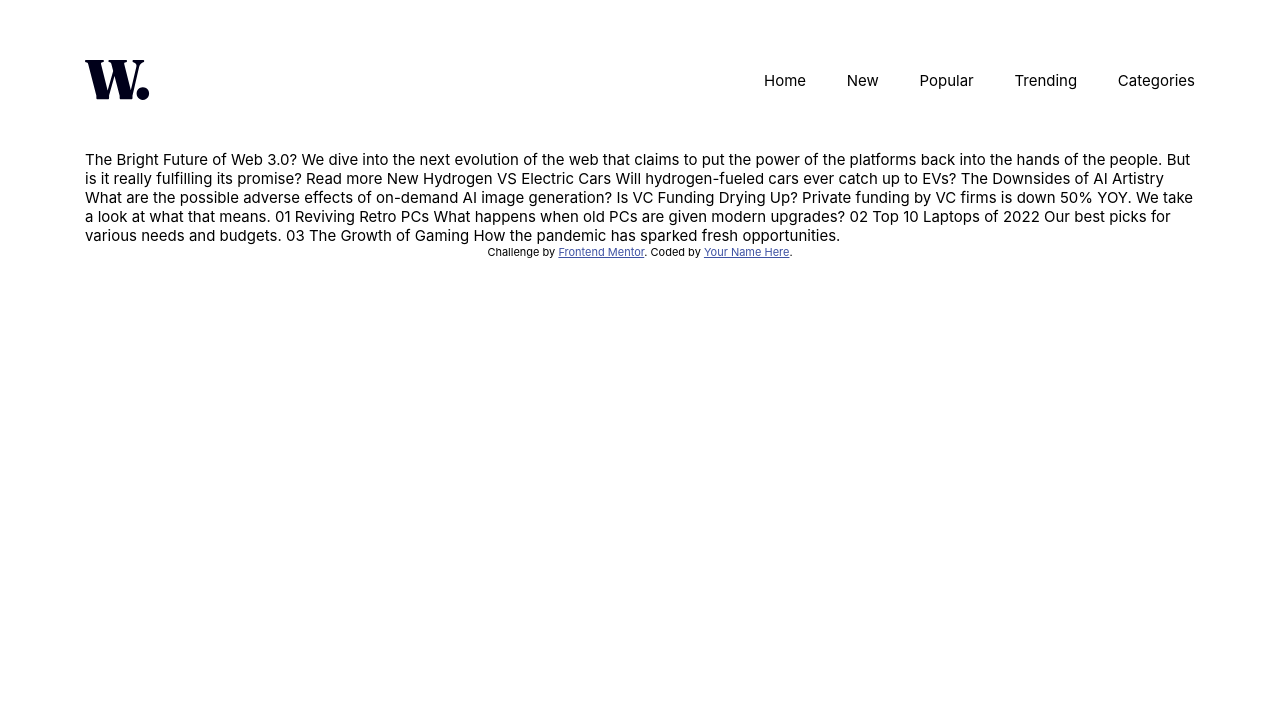
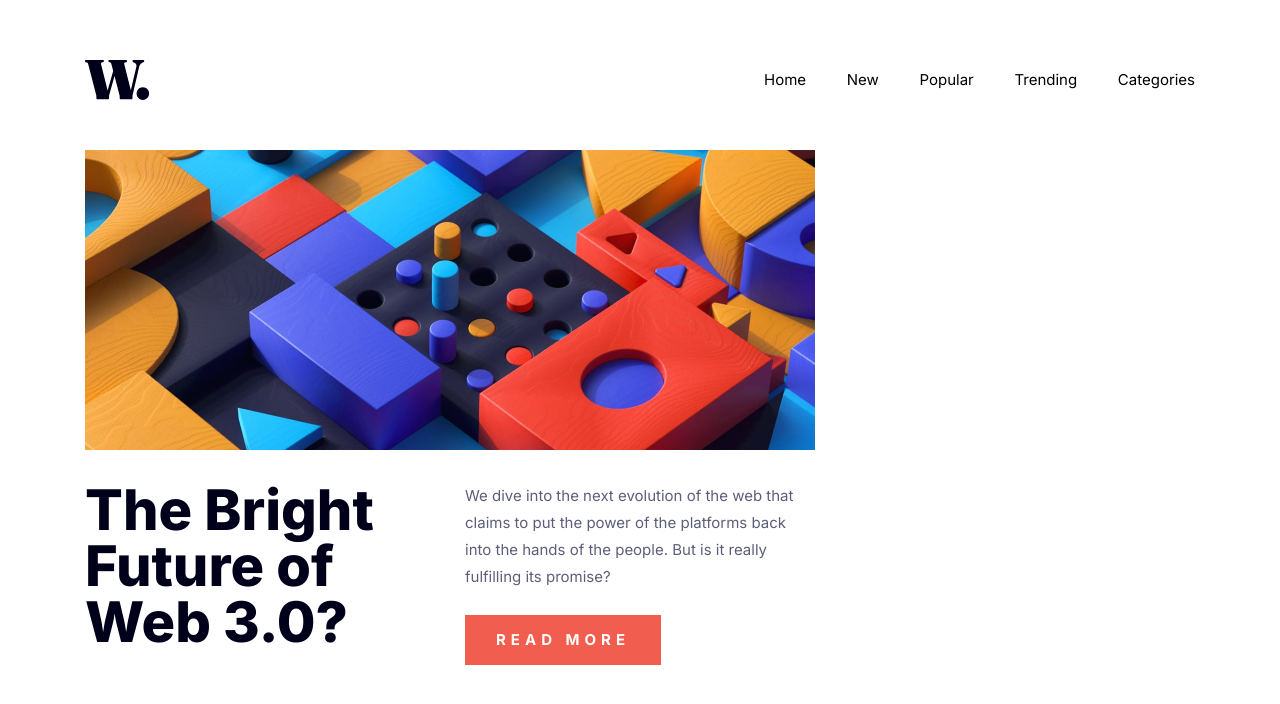
Before and after one commit to LiVinson/news-homepage-main, a website: page index.html in a window 1280 px wide. Drawn offline with Linux system fonts and the light colour scheme.

Commit message:
added featured story component

```diff
--- a/index.html
+++ b/index.html
@@ -42,7 +42,22 @@
   </nav>
   <main>
     <section>
-      <div class="featured">
+      <div class="featured-story">
+        <picture class="featured-story__image">
+          <source srcset="./assets/images/image-web-3-desktop.jpg" media="(min-width:375px)"  width="730">
+          <img src="./assets/images/image-web-3-desktop.jpg" alt="3d abstract of shapes">
+        </picture>
+
+        <div class="featured-story__content">
+          <h1 class="featured-story__title">The Bright Future of Web 3.0?</h1>
+          <div class="featured-story__wrapper">
+            <p class="featured-story__summary">We dive into the next evolution of the web that claims to put the power of the platforms back into the hands of the people.
+              But is it really fulfilling its promise?</p>
+            <a href="#" class="featured-story__cta">Read more</a>
+
+          </div>
+
+        </div>
 
       </div>
       <div class="new">
@@ -63,12 +78,11 @@
   </main>
 
 
-  The Bright Future of Web 3.0?
 
-  We dive into the next evolution of the web that claims to put the power of the platforms back into the hands of the people.
-  But is it really fulfilling its promise?
 
-  Read more
+
+
+<div style="display:none;">
 
   New
 
@@ -92,12 +106,16 @@
   03
   The Growth of Gaming
   How the pandemic has sparked fresh opportunities.
-</div>
-
 
   <div class="attribution">
     Challenge by <a href="https://www.frontendmentor.io?ref=challenge" target="_blank">Frontend Mentor</a>.
     Coded by <a href="#">Your Name Here</a>.
   </div>
+</div>
+
+</div>
+
+
+
 </body>
 </html>
--- a/sass/main.scss
+++ b/sass/main.scss
@@ -1,4 +1,7 @@
-@import url("../assets/fonts/Inter-VariableFont_slnt\,wght.ttf");
+// @import url("../assets/fonts/Inter-VariableFont_slnt\,wght.ttf");
+@import url('https://fonts.googleapis.com/css2?family=Inter:wght@400;700;800&display=swap');
+
+$primary-font: 'Inter', sans-serif;
 
 //Base
 *,
@@ -18,11 +21,25 @@ html {
 //Fonts
 body {
   font-size: 1.5rem;
-  font-family: 'Inter', sans-serif;
+  font-family: $primary-font;
   font-weight: 400;
+  line-height: 1.5;
+}
+
+h1 {
+  font-size: 5.6rem;
+  font-weight: 800;
+  line-height: 1;
 }
 
 //Colors
+$primary-color-1: hsl(35, 77%, 62%); //soft orange
+$primary-color-2: hsl(5, 85%, 63%); //soft red
+
+$neutral: hsl(36, 100%, 99%); //off white
+$secondary-color-1: hsl(233, 8%, 79%); //grayish blue
+$secondary-color-2: hsl(236, 13%, 42%); //dark grayish blue
+$secondary-color-3: hsl(240, 100%, 5%); //dark blue
 
 
 //Layout
@@ -32,7 +49,9 @@ body {
     margin: 0 auto;
 }
 
-//Components
+//----------------COMPONENTS----------------
+
+// ------ Navigation ------
 .navigation {
   display: flex;
   justify-content: space-between;
@@ -47,7 +66,54 @@ body {
   height: 2.6rem;
  }
 
- .navigation__item {
+}
 
- }
+// ------ Featured Story ------
+
+.featured-story {
+  width: 73rem;
+
+  .featured-story__image {
+    display: block;
+    width: 100%;
+  }
+
+  .featured-story__content {
+    display:flex;
+    justify-content: space-between;
+    margin-top: 1.5rem;
+    padding-top: 1rem;
+  }
+  .featured-story__title,
+  .featured-story__wrapper
+   {
+    width: 35rem;
+    // float:left;
+  }
+
+  .featured-story__title {
+    color: $secondary-color-3;
+  }
+
+  .featured-story__summary {
+    line-height: 1.8;
+    color: $secondary-color-2
+  }
+  .featured-story__cta {
+    display:inline-block;
+    background-color: $primary-color-2;
+    color: $neutral;
+    margin-top: 2.5rem;
+    padding: 1.4rem 3.1rem;
+    font-weight: 700;
+    text-transform: uppercase;
+    text-decoration: none;
+    letter-spacing: .5rem;
+
+
+
+  }
+
+
+
 }
```
Also changed, not shown: style.css, 1 other file.
